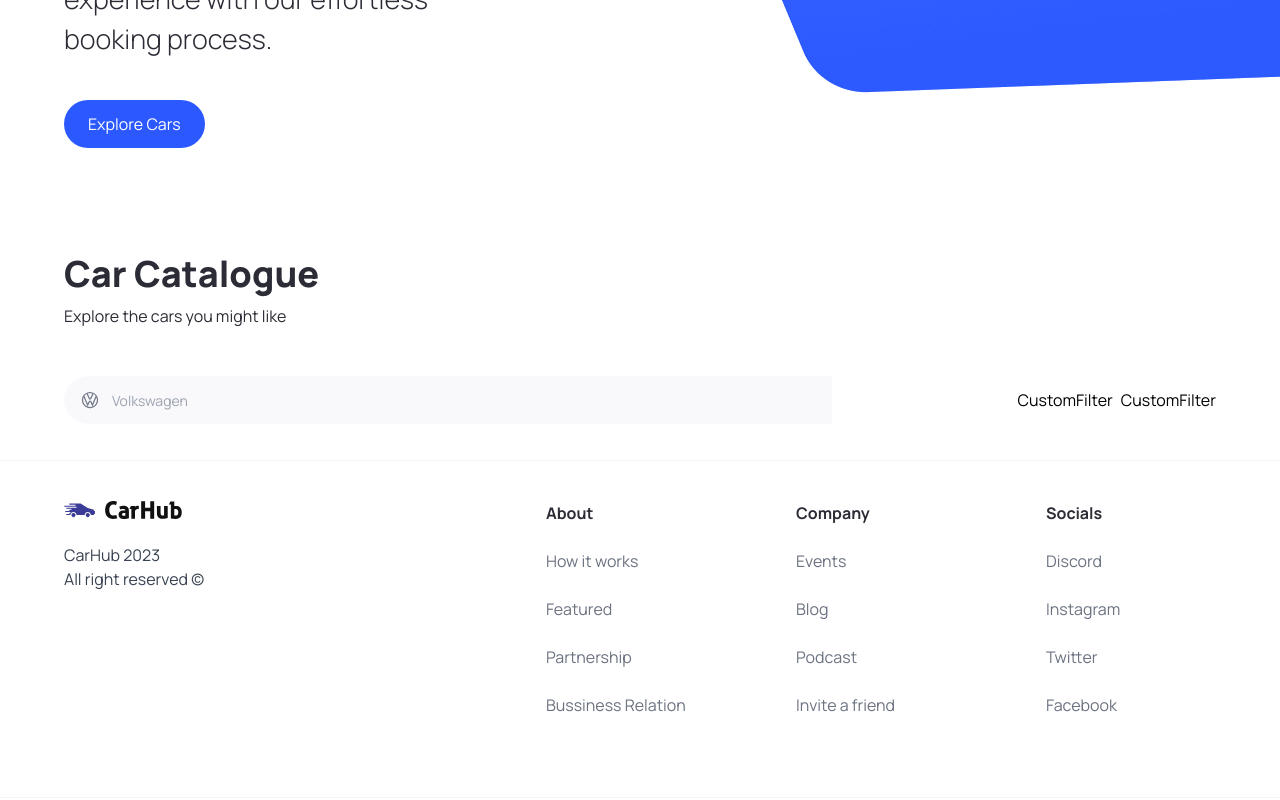
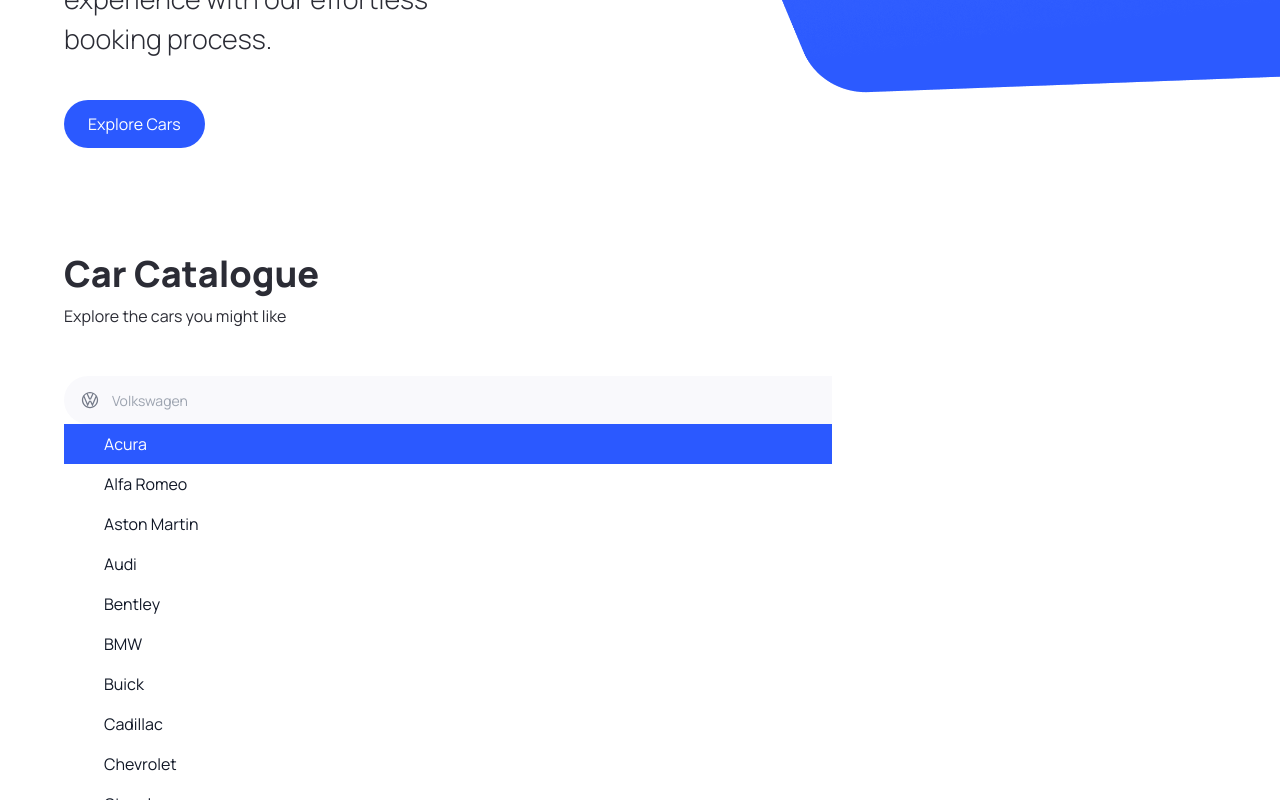
Before and after one commit to qiewi/carent, a Next.js app: page / in a window 1280 px wide. Both pictures are taken after a click on the button 82 px from the left and 1010 px from the top of the page. Shown: the part 610-1410 px from the top of the page. Built offline with nearby package versions, Linux system fonts and the light colour scheme.

Commit message:
ft: working filtering combobox search

```diff
--- a/components/SearchManufacturer.tsx
+++ b/components/SearchManufacturer.tsx
@@ -2,12 +2,21 @@
 import Image from 'next/image';
 
 import { useState, Fragment } from 'react'
-import { Combobox, ComboboxButton, ComboboxInput, ComboboxOptions, Transition } from '@headlessui/react'
+import { Combobox, ComboboxButton, ComboboxInput, ComboboxOption, ComboboxOptions, Transition } from '@headlessui/react'
+
+import { manufacturers } from '@/constants';
 import { SearchManufacturerProps } from '@/types'
-
 
 const SearchManufacturer = ({ manufacturer, setManufacturer}: SearchManufacturerProps) => {
   const [query, setQuery] = useState('');
+
+  const filteredManufacturers = query === ""
+    ? manufacturers
+    : manufacturers.filter((item) => (
+      item.toLowerCase()
+      .replace(/\s+/g, "")
+      .includes(query.toLowerCase().replace(/\s+/g,""))
+    ))
 
   return (
     <div className="search-manufacturer">
@@ -38,7 +47,18 @@
                 afterLeave={() => setQuery('')}
               >
                 <ComboboxOptions>
-
+                  {filteredManufacturers.map((item) => (
+                      <ComboboxOption
+                        key={item}
+                        className={({ active }) => `
+                          relative search-manufacturer__option
+                          ${active ? 'bg-primary-blue text-white'
+                            : 'text-gray-900'}
+                        `}
+                        value={item}                      >
+                          {item}
+                      </ComboboxOption>
+                  ))}
                 </ComboboxOptions>
               </Transition>
             </div>
```
